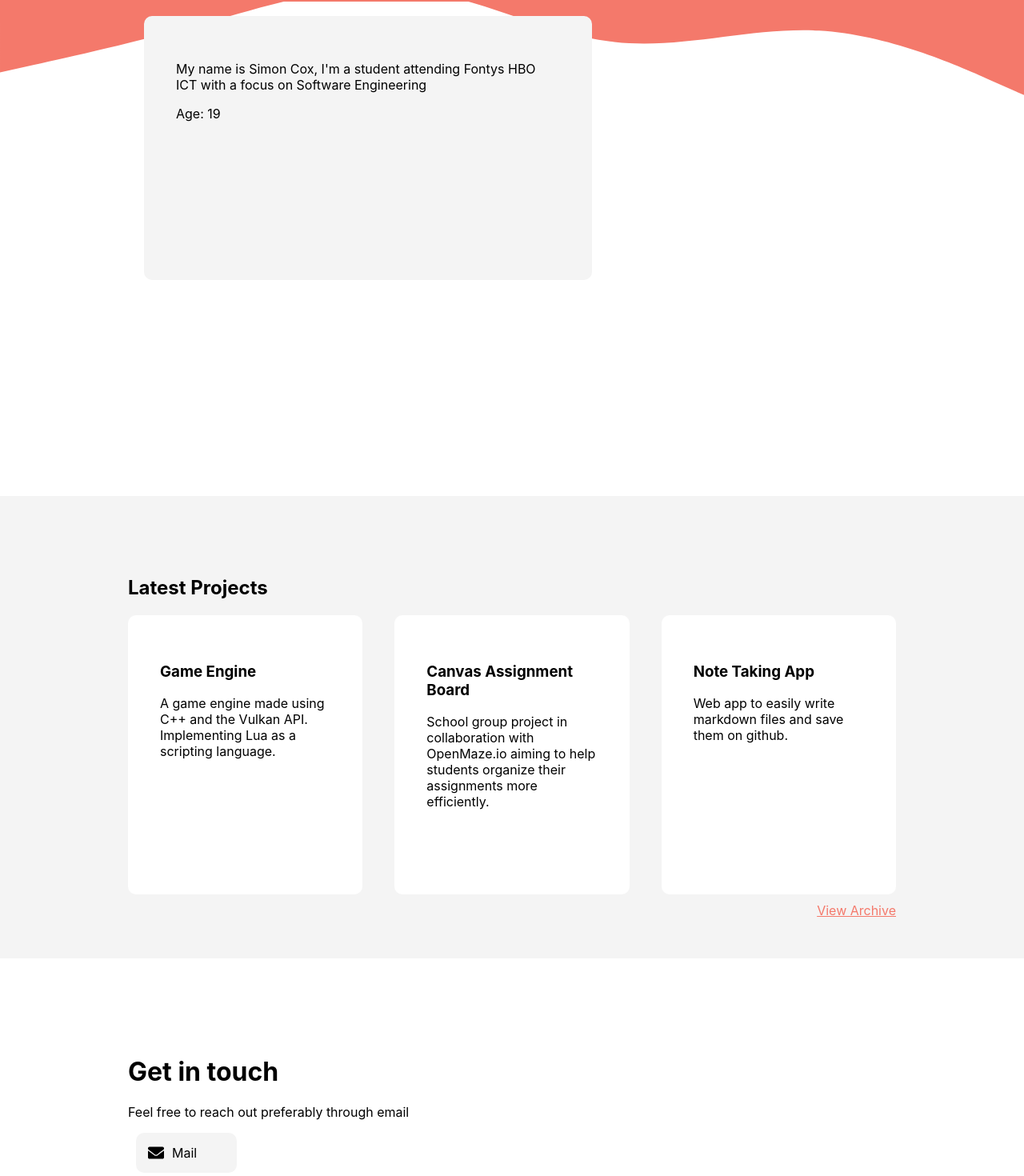
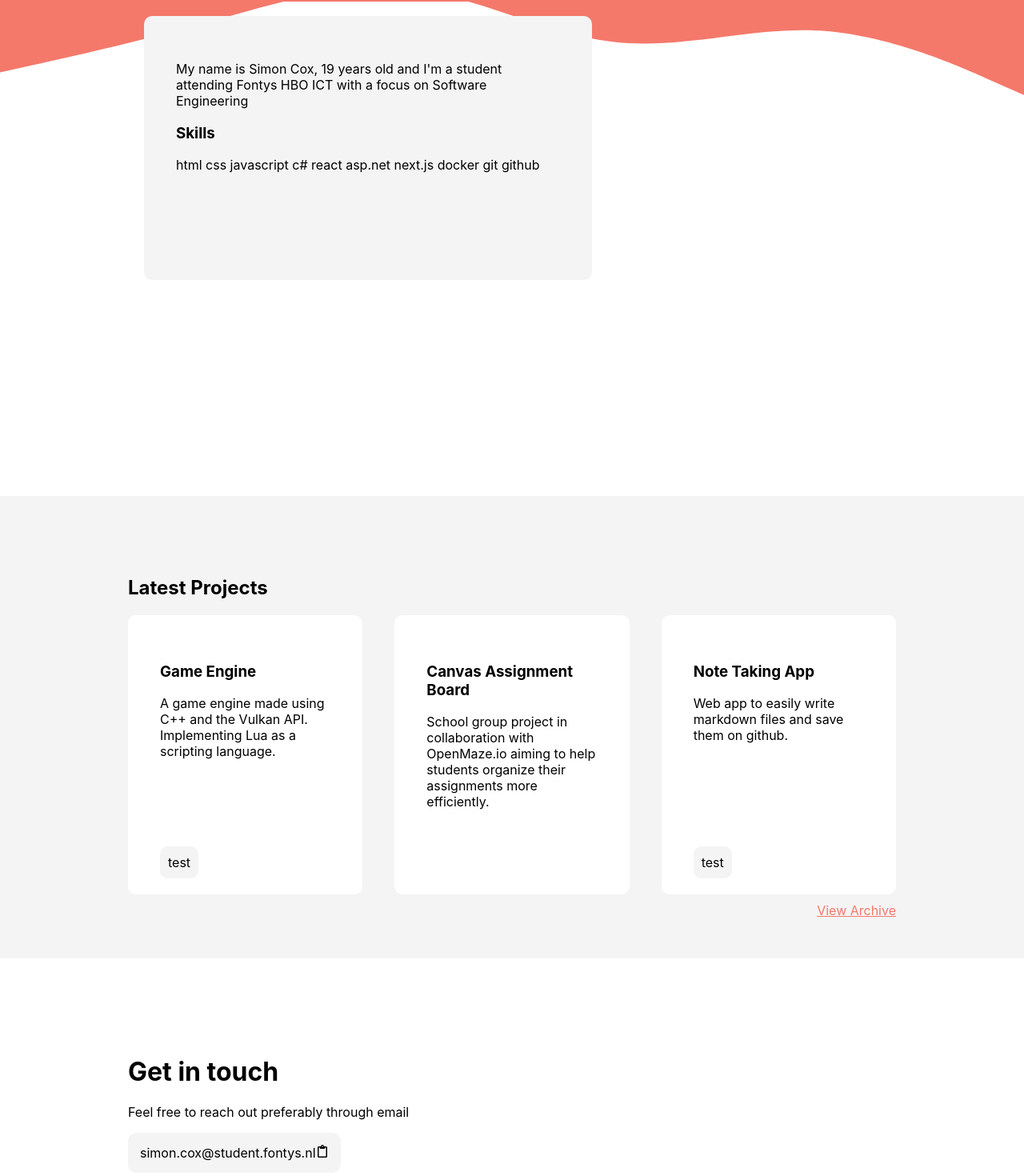
Before and after one commit to Flexiconn/simoncox.nl, a React (Create React App) app in the folder app/: page / in a window 1280 px wide. Shown: the part 90-1560 px from the top of the page at 80% size. Built offline with nearby package versions, Linux system fonts and the light colour scheme.

Commit message:
added buttons to project cards

```diff
--- a/app/src/App.js
+++ b/app/src/App.js
@@ -2,7 +2,7 @@ import logo from './img/Logo.svg';
 import './App.css';
 import wave from "./img/wave.svg"
 import ProjectCard from './ProjectCard';
-import { FaGithub, FaLinkedinIn, FaEnvelope } from "react-icons/fa";
+import { FaGithub, FaLinkedinIn, FaRegClipboard } from "react-icons/fa";
 import React, { useRef, useEffect, useState } from "react"
 
 function App() {
@@ -37,24 +37,24 @@ function App() {
         <div className="Bio">
           <img src={wave} className="waves"></img>
           <div className="Panel">
-            <p>My name is Simon Cox, I'm a student attending Fontys HBO ICT with a focus on Software Engineering</p>
-            <p>Age: {GetAge()}</p>
+            <p>My name is Simon Cox, {GetAge()} years old and I'm a student attending Fontys HBO ICT with a focus on Software Engineering</p>
+            <h3>Skills</h3>
+            html css javascript c# react asp.net next.js docker git github
           </div>
         </div>
         <div className="Projects">
           <h2>Latest Projects</h2>
           <div className="Grid">
-            <ProjectCard button={[{name: "test"},{name: "test"}]} name="Game Engine  " description="A game engine made using C++ and the Vulkan API. Implementing Lua as a scripting language."></ProjectCard>
-            <ProjectCard button={[{name: "test"},{name: "test"}]} name="Canvas Assignment Board" description="School group project in collaboration with OpenMaze.io aiming to help students organize their assignments more efficiently."></ProjectCard>
-            <ProjectCard button={[{name: "test"},{name: "test"}]} name="Note Taking App" description="Web app to easily write markdown files and save them on github."></ProjectCard>
+            <ProjectCard buttons={[{name: "test"},{name: "test"}]} name="Game Engine  " description="A game engine made using C++ and the Vulkan API. Implementing Lua as a scripting language."></ProjectCard>
+            <ProjectCard name="Canvas Assignment Board" description="School group project in collaboration with OpenMaze.io aiming to help students organize their assignments more efficiently."></ProjectCard>
+            <ProjectCard buttons={[{name: "test"},{name: "test"}]} name="Note Taking App" description="Web app to easily write markdown files and save them on github."></ProjectCard>
           </div>
           <a href="" className="Archive">View Archive</a>
         </div>
         <div className="Contact">
-
           <h1>Get in touch</h1>
           <p>Feel free to reach out preferably through email</p>
-          <div className="Card"><FaEnvelope style={{ fontSize: '20px'}}/><span>Mail</span></div>
+          <div className="Email" onClick={() => {navigator.clipboard.writeText("simon.cox@student.fontys.nl")}}>simon.cox@student.fontys.nl<FaRegClipboard/></div>
           <div className="Card"><FaLinkedinIn style={{ fontSize: '20px'}}/><span>LinkedIn</span></div>
           <div className="Card"><FaGithub style={{ fontSize: '20px'}}/><span>Github</span></div>
         </div>
--- a/app/src/ProjectCard.js
+++ b/app/src/ProjectCard.js
@@ -4,8 +4,8 @@ function ProjectCard(props) {
         <h3>{props.name}</h3>
 
         <p>{props.description}</p>
-        {props.button?.map(x => {
-            <a className="Buttons">{x.name}</a>
+        {props.buttons?.map((x) => {
+            return <a className="Buttons">{x.name}</a>
         })}
     </div> );
 }
```
